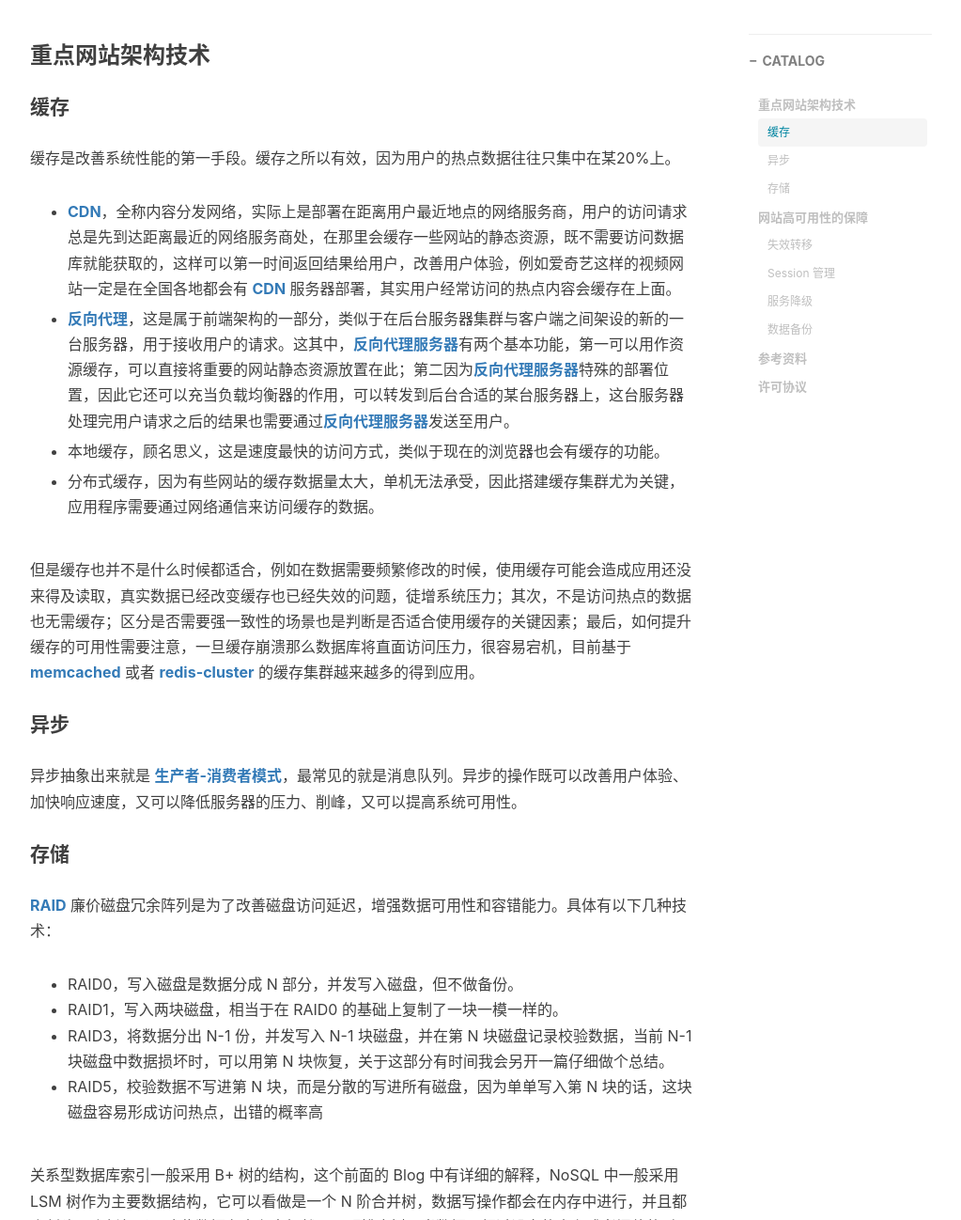
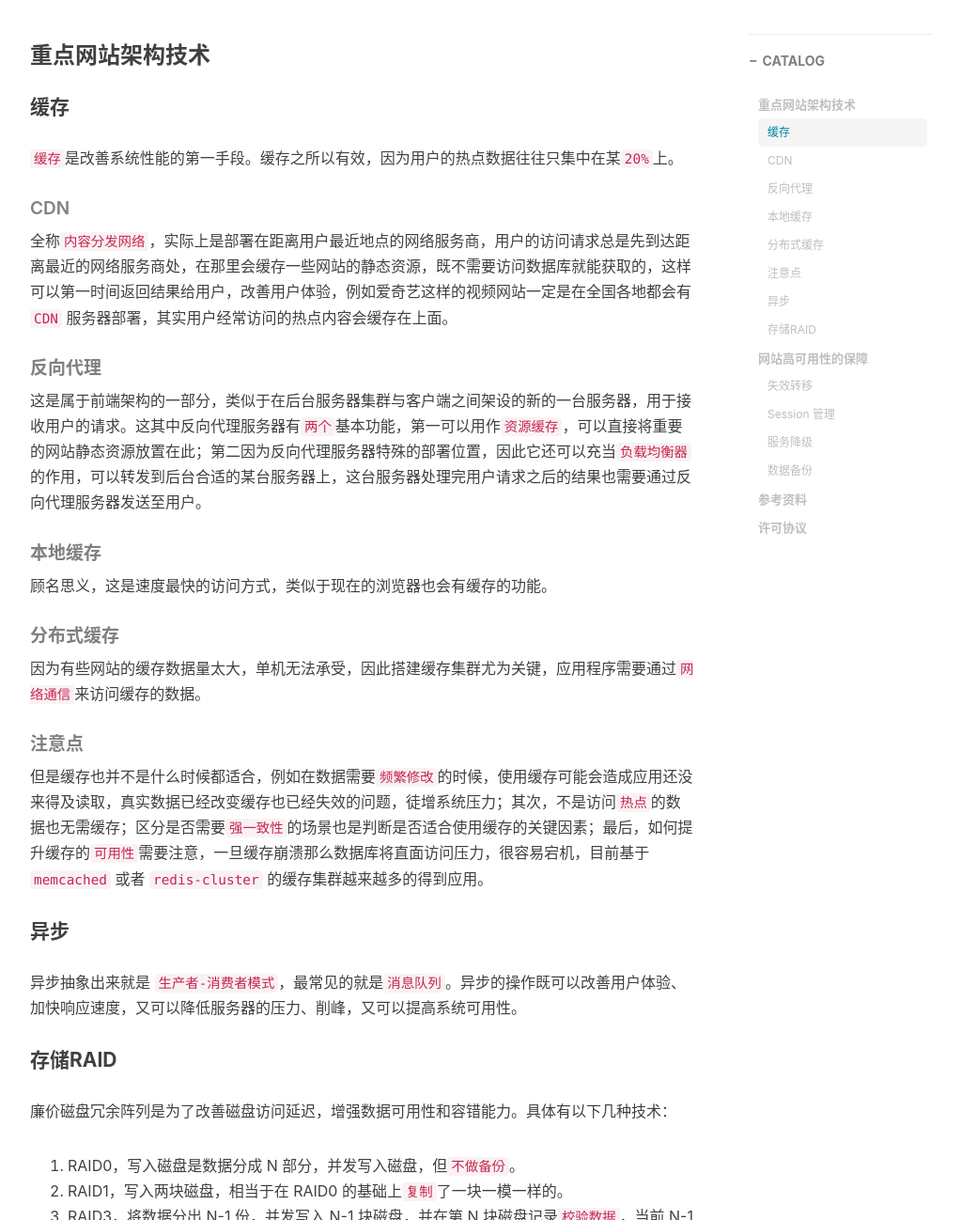
Before and after one commit to jiayangchen/jiayangchen.github.io, a Jekyll site: the page built from _posts/2017-11-09-talk-about-architecture-in-website.md, in a window 1280 px wide and 1400 px high, scrolled down 635 px, cut to the strip 102-1400 px from the top of the window. Shown: the whole strip at 94% size, without its empty margins (233-1256 px from the left). Built offline with Jekyll 4.4.1, drawn with Linux system fonts in a browser that asks for light colours; nearby versions of some CDN libraries; comment, search, counter and statistics services are not loaded; some of the changed text lies outside the part shown.

Commit message:
update website arch

```diff
--- a/_posts/2017-11-09-talk-about-architecture-in-website.md
+++ b/_posts/2017-11-09-talk-about-architecture-in-website.md
@@ -13,52 +13,59 @@ tags:
 
 ### 重点网站架构技术
 #### 缓存
-缓存是改善系统性能的第一手段。缓存之所以有效，因为用户的热点数据往往只集中在某20%上。
+`缓存`是改善系统性能的第一手段。缓存之所以有效，因为用户的热点数据往往只集中在某`20%`上。
 
-* <a href="https://en.wikipedia.org/wiki/Content_delivery_network" target="_blank"><b>CDN</b></a>，全称内容分发网络，实际上是部署在距离用户最近地点的网络服务商，用户的访问请求总是先到达距离最近的网络服务商处，在那里会缓存一些网站的静态资源，既不需要访问数据库就能获取的，这样可以第一时间返回结果给用户，改善用户体验，例如爱奇艺这样的视频网站一定是在全国各地都会有 <a href="https://en.wikipedia.org/wiki/Content_delivery_network" target="_blank"><b>CDN</b></a> 服务器部署，其实用户经常访问的热点内容会缓存在上面。
+##### CDN
+全称`内容分发网络`，实际上是部署在距离用户最近地点的网络服务商，用户的访问请求总是先到达距离最近的网络服务商处，在那里会缓存一些网站的静态资源，既不需要访问数据库就能获取的，这样可以第一时间返回结果给用户，改善用户体验，例如爱奇艺这样的视频网站一定是在全国各地都会有 `CDN` 服务器部署，其实用户经常访问的热点内容会缓存在上面。
 
-* <a href="https://en.wikipedia.org/wiki/Reverse_proxy" target="_blank"><b>反向代理</b></a>，这是属于前端架构的一部分，类似于在后台服务器集群与客户端之间架设的新的一台服务器，用于接收用户的请求。这其中，<a href="https://en.wikipedia.org/wiki/Content_delivery_network" target="_blank"><b>反向代理服务器</b></a>有两个基本功能，第一可以用作资源缓存，可以直接将重要的网站静态资源放置在此；第二因为<a href="https://en.wikipedia.org/wiki/Content_delivery_network" target="_blank"><b>反向代理服务器</b></a>特殊的部署位置，因此它还可以充当负载均衡器的作用，可以转发到后台合适的某台服务器上，这台服务器处理完用户请求之后的结果也需要通过<a href="https://en.wikipedia.org/wiki/Content_delivery_network" target="_blank"><b>反向代理服务器</b></a>发送至用户。
+##### 反向代理
+这是属于前端架构的一部分，类似于在后台服务器集群与客户端之间架设的新的一台服务器，用于接收用户的请求。这其中反向代理服务器有`两个`基本功能，第一可以用作`资源缓存`，可以直接将重要的网站静态资源放置在此；第二因为反向代理服务器特殊的部署位置，因此它还可以充当`负载均衡器`的作用，可以转发到后台合适的某台服务器上，这台服务器处理完用户请求之后的结果也需要通过反向代理服务器发送至用户。
 
-* 本地缓存，顾名思义，这是速度最快的访问方式，类似于现在的浏览器也会有缓存的功能。
+##### 本地缓存
+顾名思义，这是速度最快的访问方式，类似于现在的浏览器也会有缓存的功能。
 
-* 分布式缓存，因为有些网站的缓存数据量太大，单机无法承受，因此搭建缓存集群尤为关键，应用程序需要通过网络通信来访问缓存的数据。
+##### 分布式缓存
+因为有些网站的缓存数据量太大，单机无法承受，因此搭建缓存集群尤为关键，应用程序需要通过`网络通信`来访问缓存的数据。
 
-但是缓存也并不是什么时候都适合，例如在数据需要频繁修改的时候，使用缓存可能会造成应用还没来得及读取，真实数据已经改变缓存也已经失效的问题，徒增系统压力；其次，不是访问热点的数据也无需缓存；区分是否需要强一致性的场景也是判断是否适合使用缓存的关键因素；最后，如何提升缓存的可用性需要注意，一旦缓存崩溃那么数据库将直面访问压力，很容易宕机，目前基于 <a href="https://en.wikipedia.org/wiki/Memcached" target="_blank"><b>memcached</b></a> 或者 <a href="https://en.wikipedia.org/wiki/Redis" target="_blank"><b>redis-cluster</b></a> 的缓存集群越来越多的得到应用。
+##### 注意点
+但是缓存也并不是什么时候都适合，例如在数据需要`频繁修改`的时候，使用缓存可能会造成应用还没来得及读取，真实数据已经改变缓存也已经失效的问题，徒增系统压力；其次，不是访问`热点`的数据也无需缓存；区分是否需要`强一致性`的场景也是判断是否适合使用缓存的关键因素；最后，如何提升缓存的`可用性`需要注意，一旦缓存崩溃那么数据库将直面访问压力，很容易宕机，目前基于 `memcached` 或者 `redis-cluster` 的缓存集群越来越多的得到应用。
 
 #### 异步
-异步抽象出来就是 <a href="https://en.wikipedia.org/wiki/Producer%E2%80%93consumer_problem" target="_blank"><b>生产者-消费者模式</b></a>，最常见的就是消息队列。异步的操作既可以改善用户体验、加快响应速度，又可以降低服务器的压力、削峰，又可以提高系统可用性。
+异步抽象出来就是 `生产者-消费者模式`，最常见的就是`消息队列`。异步的操作既可以改善用户体验、加快响应速度，又可以降低服务器的压力、削峰，又可以提高系统可用性。
 
-#### 存储
-<a href="https://en.wikipedia.org/wiki/RAID" target="_blank"><b>RAID</b></a> 廉价磁盘冗余阵列是为了改善磁盘访问延迟，增强数据可用性和容错能力。具体有以下几种技术：
+#### 存储RAID
+廉价磁盘冗余阵列是为了改善磁盘访问延迟，增强数据可用性和容错能力。具体有以下几种技术：
 
-* RAID0，写入磁盘是数据分成 N 部分，并发写入磁盘，但不做备份。
-* RAID1，写入两块磁盘，相当于在 RAID0 的基础上复制了一块一模一样的。
-* RAID3，将数据分出 N-1 份，并发写入 N-1 块磁盘，并在第 N 块磁盘记录校验数据，当前 N-1 块磁盘中数据损坏时，可以用第 N 块恢复，关于这部分有时间我会另开一篇仔细做个总结。
-* RAID5，校验数据不写进第 N 块，而是分散的写进所有磁盘，因为单单写入第 N 块的话，这块磁盘容易形成访问热点，出错的概率高
+1. RAID0，写入磁盘是数据分成 N 部分，并发写入磁盘，但`不做备份`。
+2. RAID1，写入两块磁盘，相当于在 RAID0 的基础上`复制`了一块一模一样的。
+3. RAID3，将数据分出 N-1 份，并发写入 N-1 块磁盘，并在第 N 块磁盘记录`校验数据`，当前 N-1 块磁盘中数据损坏时，可以用第 N 块恢复，关于这部分有时间我会另开一篇仔细做个总结。
+4. RAID5，校验数据不写进第 N 块，而是`分散`的写进所有磁盘，因为单单写入第 N 块的话，这块磁盘容易形成访问热点，出错的概率高
 
-关系型数据库索引一般采用 B+ 树的结构，这个前面的 Blog 中有详细的解释，NoSQL 中一般采用 LSM 树作为主要数据结构，它可以看做是一个 N 阶合并树，数据写操作都会在内存中进行，并且都会创建一个新纪录，这些数据在内存中仍然是一颗排序树，当数据量超过设定的内存或者阈值的时候，会将这棵排序树和磁盘上最新的排序树进行合并，合并过程中会用新数据覆盖旧数据。
+关系型数据库索引一般采用 `B+` 树的结构，这个前面的 Blog 中有详细的解释，NoSQL 中一般采用 `LSM 树`作为主要数据结构，它可以看做是一个 N 阶合并树，数据写操作都会在内存中进行，并且都会创建一个新纪录，这些数据在内存中仍然是一颗排序树，当数据量超过设定的内存或者阈值的时候，会将这棵排序树和磁盘上最新的排序树进行合并，合并过程中会用新数据覆盖旧数据。
 
 ### 网站高可用性的保障
 #### 失效转移
-心跳检测机制可以让负载均衡器发现某一台服务器宕机了，进而将它从服务器列表进行删除，将请求转发至其他服务器上，原来宕机的服务器可以进行自动重启或者人工干预，之后经过测试，状态迁移等操作重新加入集群中工作。
+`心跳检测`机制可以让负载均衡器发现某一台服务器宕机了，进而将它从服务器列表进行删除，将请求`转发`至其他服务器上，原来宕机的服务器可以进行自动重启或者人工干预，之后经过测试，状态迁移等操作重新加入集群中工作。
 
 #### Session 管理
-这部分在面试中经常被问到，解决的方法有，第一集群广播后迁移 session，第二集群中单独设置 session 服务器，第三采用源地址 Hash 方法一直定位到同一台服务器，第四 session 复制，每台服务器都存有所有的 session，第五还可以采用 Cookie 记录 session，每次都发到服务器端的做法。
+这部分在面试中经常被问到，解决的方法有，第一集群`广播`后迁移 session，第二集群中`单独设置` session 服务器，第三采用`源地址 Hash` 方法一直定位到同一台服务器，第四 session `复制`，每台服务器都存有所有的 session，第五还可以采用 Cookie 记录 session，每次都发到服务器端的做法。
 
 #### 服务降级
 网站在访问高峰期，服务可能因为大量的并发调用而性能下降，严重时可能导致服务宕机。为了在这期间保证核心应用和功能的正常运行，需要对服务进行降级，可以选择拒绝服务或者关闭服务。
-* 拒绝服务：拒绝低优先级的调用，减少服务调用并发数，确保核心应用正常使用；或者也可以随机拒绝部分调用，节约资源，让另一部分请求得以成功。
-* 关闭服务：关闭部分不重要的服务，或者服务内部关闭不重要的功能，以节约系统开销，为重要的服务和功能让出资源。
+
+1. 拒绝服务：拒绝低优先级的调用，减少服务调用并发数，确保核心应用正常使用；或者也可以随机拒绝部分调用，节约资源，让另一部分请求得以成功。
+2. 关闭服务：关闭部分不重要的服务，或者服务内部关闭不重要的功能，以节约系统开销，为重要的服务和功能让出资源。
 
 #### 数据备份
-冷备，古老的手工复制拷贝技术，廉价但是不能保障数据最终一致性，可用性也比较低。
-热备可以分为同步热备和异步热备两种：
+1. `冷备`，古老的手工复制拷贝技术，廉价但是不能保障数据最终一致性，可用性也比较低。
+2. `热备`可以分为同步热备和异步热备两种：
+
 * 异步热备：写入一个副本成功即返回，其他副本异步写入，这种情景下，存储服务器分为主存储服务器（Master）和从存储服务器（Slave）
 * 同步热备：指多份数据副本写入完成才返回，为了提高性能，可以客户端并发写入多个存储服务器
 * 实际业务中，通常还会采用读写分离的方式访问 master-slave 集群，写在 master 上，而从 slave 上读取数据
 
 ### 参考资料
-* <a href="https://item.jd.com/11322972.html" target="_blank"><b>《大型网站技术架构核心原理与案例分析》</b></a> 李智慧著
+* <a href="https://item.jd.com/11322972.html" target="_blank"><b>《大型网站技术架构核心原理与案例分析》</b></a> 李智慧 著
 
 ### 许可协议
 * 本文遵守创作共享 <a href="https://creativecommons.org/licenses/by-nc-sa/3.0/cn/" target="_blank"><b>CC BY-NC-SA 3.0协议</b></a>
```
